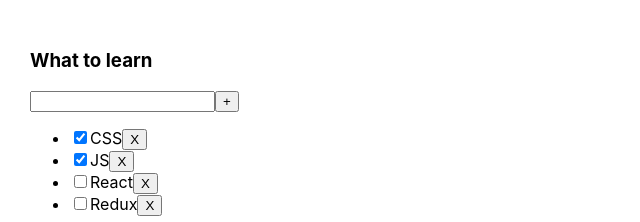
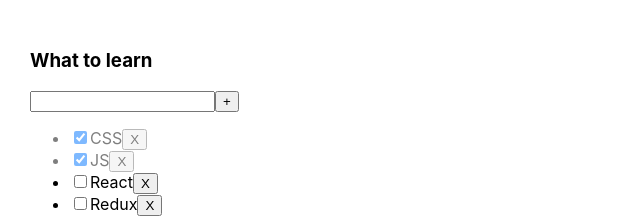
Before and after one commit to e1ing/todolist-ts, a React (Create React App) app: page / in a window 1280 px wide. Shown: the top 222 px of the page, without its empty margins (0-640 px from the left). Built offline with nearby package versions, Linux system fonts and the light colour scheme.

Commit message:
Done opacity style in completed tasks

```diff
--- a/src/App.css
+++ b/src/App.css
@@ -18,3 +18,7 @@
 .active-filter {
   background-color: rgb(139, 167, 218)
 }
+
+.is-done {
+  opacity: 0.5;
+}
--- a/src/Todolist.tsx
+++ b/src/Todolist.tsx
@@ -68,9 +68,9 @@
             props.changeTaskStatus(task.id, e.currentTarget.checked);
           };
           return (
-            <li key={task.id}>
+            <li key={task.id} className={task.isDone ? 'is-done' : ''}>
               <input
-                type="checkbox"
+                type='checkbox'
                 onChange={onChangeTaskHandler}
                 checked={task.isDone}
               />
```
